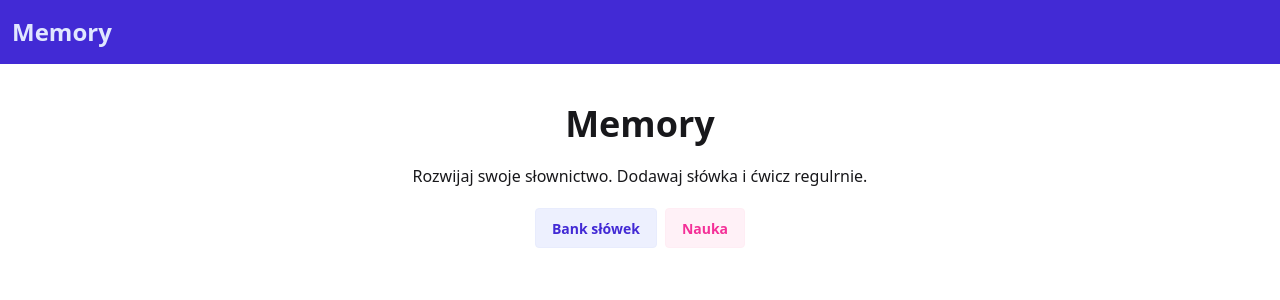
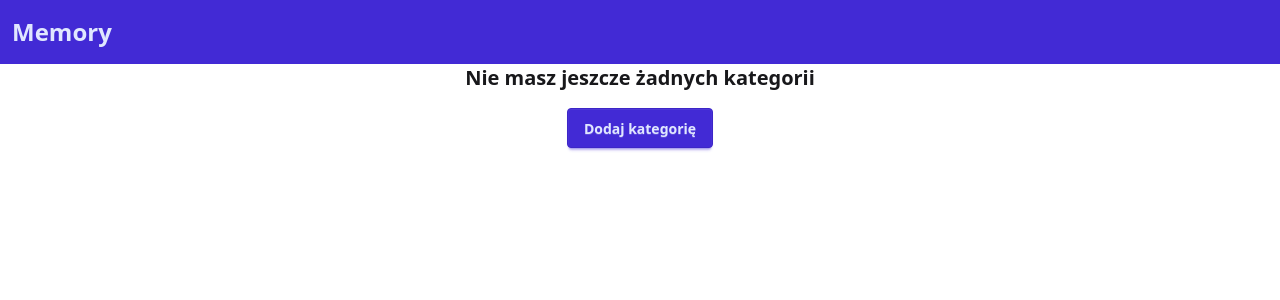
Before and after one commit to PawBeer/memory-front-client, an Angular app: page /word-bank/categories in a window 1280 px wide. Before the commit this address led to /. Shown: the top 300 px of the page. Built offline with nearby package versions, Linux system fonts and the light colour scheme.

Commit message:
Lista kategorii - pusta lista

```diff
--- a/src/app/app.component.html
+++ b/src/app/app.component.html
@@ -1,5 +1,5 @@
 <app-navbar></app-navbar>
 
 <div class="container mx-auto px-2">
-  <app-home></app-home>
+  <router-outlet></router-outlet>
 </div>
--- a/src/app/app.routes.ts
+++ b/src/app/app.routes.ts
@@ -1,3 +1,8 @@
 import { Routes } from '@angular/router';
+import {HomeComponent} from './home/home.component';
+import {WordBankCategoriesComponent} from './word-bank/word-bank-categories/word-bank-categories.component';
 
-export const routes: Routes = [];
+export const routes: Routes = [
+  {path: '',component:HomeComponent},
+  {path: 'word-bank/categories',component: WordBankCategoriesComponent}
+];
--- a/src/app/home/home.component.html
+++ b/src/app/home/home.component.html
@@ -2,7 +2,7 @@
   <h1 class="text-4xl font-bold text-center">Memory</h1>
   <p class="text-center">Rozwijaj swoje słownictwo. Dodawaj słówka i ćwicz regulrnie.</p>
   <div class="flex flex-col sm:flex-row sm:justify-center gap-2">
-    <button class="btn btn-soft btn-primary">Bank słówek</button>
+    <button routerLink="/word-bank/categories" class="btn btn-soft btn-primary">Bank słówek</button>
     <button class="btn btn-soft btn-secondary">Nauka</button>
   </div>
 </div>
--- a/src/app/home/home.component.ts
+++ b/src/app/home/home.component.ts
@@ -1,8 +1,11 @@
 import { Component } from '@angular/core';
+import {RouterLink} from '@angular/router';
 
 @Component({
   selector: 'app-home',
-  imports: [],
+  imports: [
+    RouterLink
+  ],
   templateUrl: './home.component.html',
   styleUrl: './home.component.css',
   standalone: true
--- a/src/app/navbar/navbar.component.html
+++ b/src/app/navbar/navbar.component.html
@@ -1,5 +1,5 @@
 <div class="navbar bg-primary text-primary-content">
   <div class="container mx-auto p-1">
-    <a class="text-2xl font-bold">Memory</a>
+    <a routerLink="/" class="text-2xl font-bold">Memory</a>
   </div>
 </div>
--- a/src/app/navbar/navbar.component.ts
+++ b/src/app/navbar/navbar.component.ts
@@ -1,8 +1,11 @@
 import { Component } from '@angular/core';
+import {RouterLink} from '@angular/router';
 
 @Component({
   selector: 'app-navbar',
-  imports: [],
+  imports: [
+    RouterLink
+  ],
   templateUrl: './navbar.component.html',
   styleUrl: './navbar.component.css',
   standalone: true
--- /dev/null
+++ b/src/app/word-bank/word-bank-categories/word-bank-categories.component.html
@@ -0,0 +1,16 @@
+<div class="class flex flex-col gap-2">
+
+  <ng-container *ngIf="categories.length; else noCategories">
+
+  </ng-container>
+
+  <ng-template #noCategories>
+    <div class="flex flex-col gap-4 text-center">
+      <h2 class="text-xl font-bold">Nie masz jeszcze żadnych kategorii</h2>
+      <div class="class flex justify-center">
+        <button class="btn btn-primary">Dodaj kategorię</button>
+      </div>
+    </div>
+  </ng-template>
+
+</div>
--- /dev/null
+++ b/src/app/word-bank/word-bank-categories/word-bank-categories.component.ts
@@ -0,0 +1,15 @@
+import { Component } from '@angular/core';
+import {NgIf} from '@angular/common';
+
+@Component({
+  selector: 'app-word-bank-categories',
+  imports: [
+    NgIf
+  ],
+  templateUrl: './word-bank-categories.component.html',
+  styleUrl: './word-bank-categories.component.css',
+  standalone: true
+})
+export class WordBankCategoriesComponent {
+  categories = [];
+}
```
Also changed, not shown: src/app/word-bank/word-bank-categories/word-bank-categories.component.css (added).
